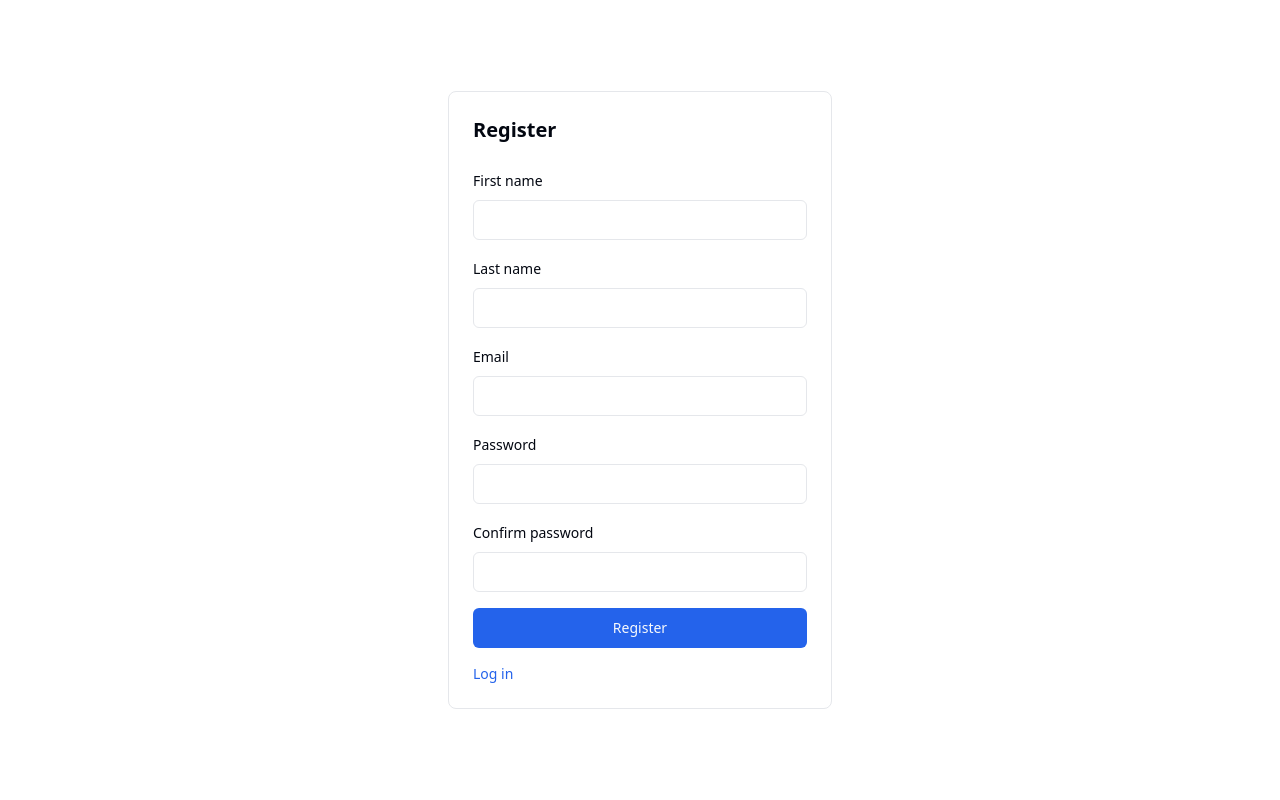
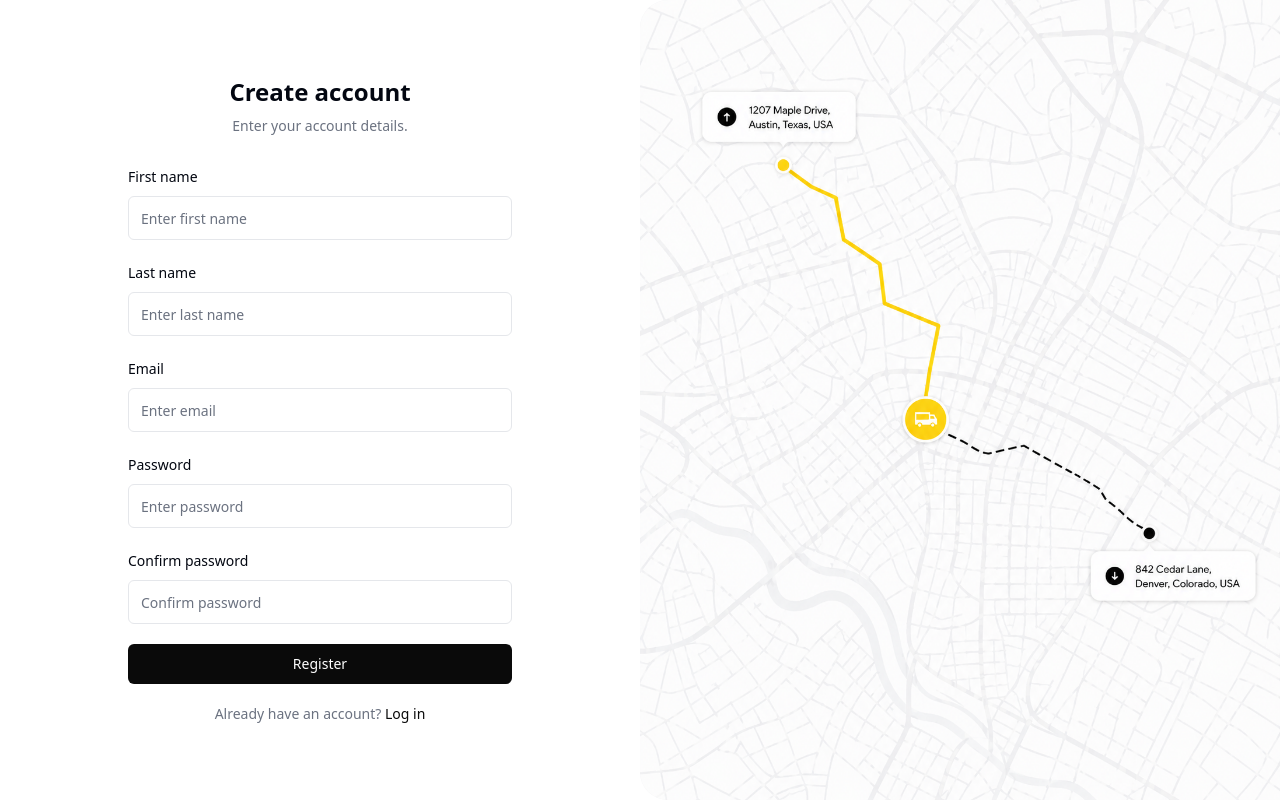
Before and after one commit to dejannr/toro_app, a Next.js app in the folder apps/frontend/: page /register in a window 1280 px wide. Built offline with nearby package versions, Linux system fonts and the light colour scheme; no server answers.

Commit message:
Redesign auth pages with split layout

```diff
--- a/apps/frontend/app/login/page.tsx
+++ b/apps/frontend/app/login/page.tsx
@@ -1,12 +1,13 @@
+import { AuthPageLayout } from "@/components/auth/auth-page-layout";
 import { AuthFormShell } from "@/components/auth/auth-form-shell";
 import { LoginForm } from "@/components/auth/login-form";
 
 export default function LoginPage() {
   return (
-    <main className="flex min-h-screen items-center px-4 py-10">
-      <AuthFormShell title="Log in">
+    <AuthPageLayout>
+      <AuthFormShell title="Welcome back" subtitle="Enter your account details.">
         <LoginForm />
       </AuthFormShell>
-    </main>
+    </AuthPageLayout>
   );
 }
--- a/apps/frontend/app/register/page.tsx
+++ b/apps/frontend/app/register/page.tsx
@@ -1,12 +1,13 @@
+import { AuthPageLayout } from "@/components/auth/auth-page-layout";
 import { AuthFormShell } from "@/components/auth/auth-form-shell";
 import { RegisterForm } from "@/components/auth/register-form";
 
 export default function RegisterPage() {
   return (
-    <main className="flex min-h-screen items-center px-4 py-10">
-      <AuthFormShell title="Register">
+    <AuthPageLayout>
+      <AuthFormShell title="Create account" subtitle="Enter your account details.">
         <RegisterForm />
       </AuthFormShell>
-    </main>
+    </AuthPageLayout>
   );
 }
--- a/apps/frontend/components/auth/auth-form-shell.tsx
+++ b/apps/frontend/components/auth/auth-form-shell.tsx
@@ -2,16 +2,20 @@ import type { ReactNode } from "react";
 
 type AuthFormShellProps = {
   title: string;
+  subtitle?: string;
   children: ReactNode;
 };
 
-export function AuthFormShell({ title, children }: AuthFormShellProps) {
+export function AuthFormShell({ title, subtitle, children }: AuthFormShellProps) {
   return (
     <div className="mx-auto w-full max-w-sm">
-      <div className="rounded-lg border border-border bg-background p-6">
-        <h1 className="text-xl font-semibold">{title}</h1>
-        <div className="mt-6">{children}</div>
+      <div className="mb-7 text-center">
+        <h1 className="text-2xl font-semibold text-foreground">{title}</h1>
+        {subtitle ? (
+          <p className="mt-2 text-sm text-muted-foreground">{subtitle}</p>
+        ) : null}
       </div>
+      {children}
     </div>
   );
 }
--- /dev/null
+++ b/apps/frontend/components/auth/auth-page-layout.tsx
@@ -0,0 +1,26 @@
+import Image from "next/image";
+import type { ReactNode } from "react";
+
+type AuthPageLayoutProps = {
+  children: ReactNode;
+};
+
+export function AuthPageLayout({ children }: AuthPageLayoutProps) {
+  return (
+    <main className="min-h-screen bg-white lg:grid lg:grid-cols-2">
+      <section className="flex min-h-screen items-center justify-center px-6 py-10">
+        {children}
+      </section>
+      <section className="relative hidden min-h-screen overflow-hidden rounded-l-[28px] bg-muted lg:block">
+        <Image
+          src="/img.png"
+          alt=""
+          fill
+          priority
+          sizes="50vw"
+          className="object-cover"
+        />
+      </section>
+    </main>
+  );
+}
--- a/apps/frontend/components/auth/login-form.tsx
+++ b/apps/frontend/components/auth/login-form.tsx
@@ -32,10 +32,16 @@ export function LoginForm() {
   }
 
   return (
-    <form className="space-y-4" onSubmit={form.handleSubmit(onSubmit)}>
+    <form className="space-y-5" onSubmit={form.handleSubmit(onSubmit)}>
       <div className="space-y-2">
         <Label htmlFor="email">Email</Label>
-        <Input id="email" type="email" autoComplete="email" {...form.register("email")} />
+        <Input
+          id="email"
+          type="email"
+          autoComplete="email"
+          placeholder="Enter email"
+          {...form.register("email")}
+        />
         {form.formState.errors.email ? (
           <p className="text-sm text-red-600">{form.formState.errors.email.message}</p>
         ) : null}
@@ -46,6 +52,7 @@ export function LoginForm() {
           id="password"
           type="password"
           autoComplete="current-password"
+          placeholder="Enter password"
           {...form.register("password")}
         />
         {form.formState.errors.password ? (
@@ -55,15 +62,22 @@ export function LoginForm() {
         ) : null}
       </div>
       {error ? <p className="text-sm text-red-600">{error}</p> : null}
-      <Button className="w-full" type="submit" disabled={form.formState.isSubmitting}>
+      <Button
+        className="w-full bg-neutral-950 text-white hover:bg-neutral-800"
+        type="submit"
+        disabled={form.formState.isSubmitting}
+      >
         Log in
       </Button>
-      <div className="flex items-center justify-between text-sm">
-        <Link className="text-primary underline-offset-4 hover:underline" href="/register">
+      <div className="flex items-center justify-between text-sm text-muted-foreground">
+        <Link
+          className="text-neutral-950 underline-offset-4 hover:underline"
+          href="/register"
+        >
           Register
         </Link>
         <Link
-          className="text-primary underline-offset-4 hover:underline"
+          className="text-neutral-950 underline-offset-4 hover:underline"
           href="/forgot-password"
         >
           Forgot password
--- a/apps/frontend/components/auth/register-form.tsx
+++ b/apps/frontend/components/auth/register-form.tsx
@@ -43,13 +43,14 @@ export function RegisterForm() {
   }
 
   return (
-    <form className="space-y-4" onSubmit={form.handleSubmit(onSubmit)}>
-      <div className="space-y-4">
+    <form className="space-y-5" onSubmit={form.handleSubmit(onSubmit)}>
+      <div className="space-y-5">
         <div className="space-y-2">
           <Label htmlFor="first_name">First name</Label>
           <Input
             id="first_name"
             autoComplete="given-name"
+            placeholder="Enter first name"
             {...form.register("first_name")}
           />
           {form.formState.errors.first_name ? (
@@ -63,6 +64,7 @@ export function RegisterForm() {
           <Input
             id="last_name"
             autoComplete="family-name"
+            placeholder="Enter last name"
             {...form.register("last_name")}
           />
           {form.formState.errors.last_name ? (
@@ -74,7 +76,13 @@ export function RegisterForm() {
       </div>
       <div className="space-y-2">
         <Label htmlFor="email">Email</Label>
-        <Input id="email" type="email" autoComplete="email" {...form.register("email")} />
+        <Input
+          id="email"
+          type="email"
+          autoComplete="email"
+          placeholder="Enter email"
+          {...form.register("email")}
+        />
         {form.formState.errors.email ? (
           <p className="text-sm text-red-600">{form.formState.errors.email.message}</p>
         ) : null}
@@ -85,6 +93,7 @@ export function RegisterForm() {
           id="password"
           type="password"
           autoComplete="new-password"
+          placeholder="Enter password"
           {...form.register("password")}
         />
         {form.formState.errors.password ? (
@@ -99,6 +108,7 @@ export function RegisterForm() {
           id="confirmPassword"
           type="password"
           autoComplete="new-password"
+          placeholder="Confirm password"
           {...form.register("confirmPassword")}
         />
         {form.formState.errors.confirmPassword ? (
@@ -108,11 +118,19 @@ export function RegisterForm() {
         ) : null}
       </div>
       {error ? <p className="text-sm text-red-600">{error}</p> : null}
-      <Button className="w-full" type="submit" disabled={form.formState.isSubmitting}>
+      <Button
+        className="w-full bg-neutral-950 text-white hover:bg-neutral-800"
+        type="submit"
+        disabled={form.formState.isSubmitting}
+      >
         Register
       </Button>
-      <p className="text-sm">
-        <Link className="text-primary underline-offset-4 hover:underline" href="/login">
+      <p className="text-center text-sm text-muted-foreground">
+        Already have an account?{" "}
+        <Link
+          className="text-neutral-950 underline-offset-4 hover:underline"
+          href="/login"
+        >
           Log in
         </Link>
       </p>
--- a/apps/frontend/components/ui/input.tsx
+++ b/apps/frontend/components/ui/input.tsx
@@ -7,7 +7,7 @@ const Input = React.forwardRef<HTMLInputElement, React.ComponentProps<"input">>(
     <input
       type={type}
       className={cn(
-        "flex h-10 w-full rounded-md border border-input bg-background px-3 py-2 text-sm outline-none transition-colors file:border-0 file:bg-transparent file:text-sm file:font-medium placeholder:text-muted-foreground focus-visible:ring-2 focus-visible:ring-ring disabled:cursor-not-allowed disabled:opacity-50",
+        "flex h-11 w-full rounded-md border border-input bg-white px-3 py-2 text-sm outline-none transition-colors file:border-0 file:bg-transparent file:text-sm file:font-medium placeholder:text-muted-foreground focus-visible:ring-2 focus-visible:ring-ring disabled:cursor-not-allowed disabled:opacity-50",
         className
       )}
       ref={ref}
```
Also changed, not shown: apps/frontend/public/img.png (added).
